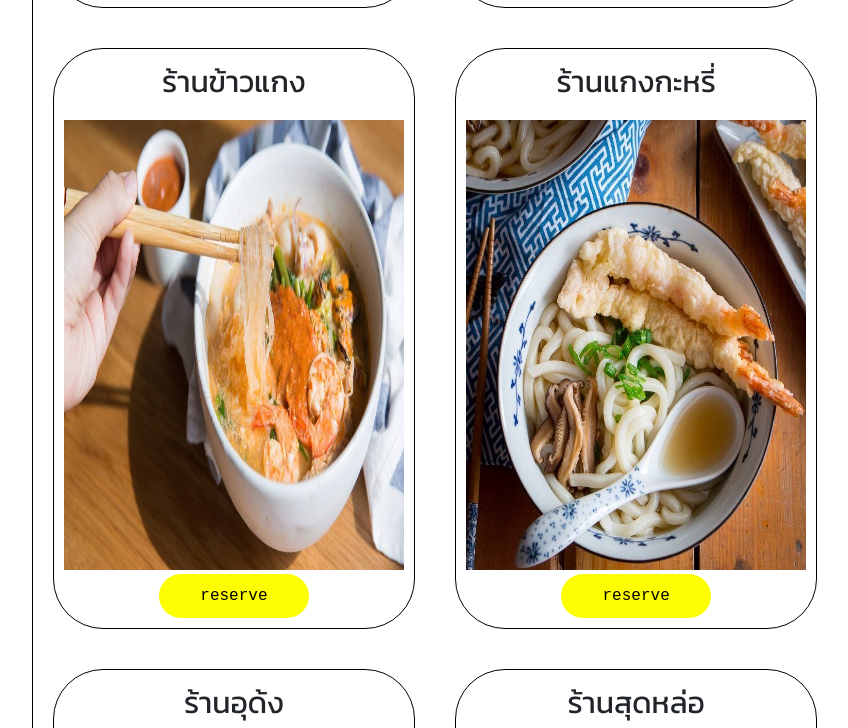
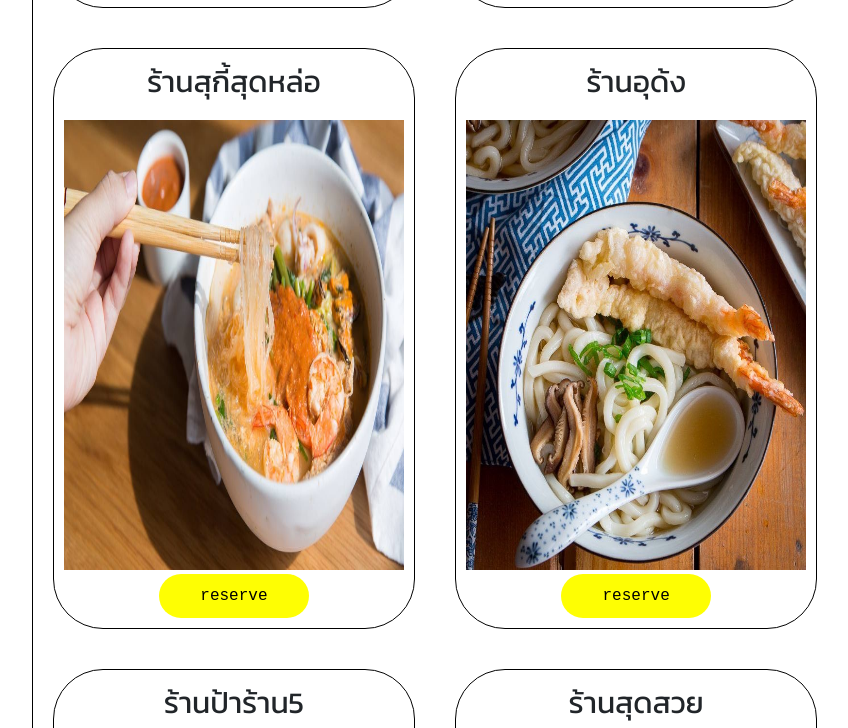
Before and after one commit to modfa1/queue, a website: page frontend/src/home.html in a window 1280 px wide. Shown: the part 717-1445 px from the top of the page, without its empty margins (216-1064 px from the left). Drawn offline with nearby package versions, Linux system fonts and the light colour scheme; no server answers; a web font is replaced by a local one.

Commit message:
fix name shop

```diff
--- a/frontend/src/home.html
+++ b/frontend/src/home.html
@@ -61,7 +61,7 @@
                         <form action="http://127.0.0.1:3000/queuea" method="POST">
                             <input type="hidden" name="id" id="iduser" readonly>
                             <input type="text" name="shopa" id="shopa" value="a" hidden>
-                            <p>ร้านสุดสวย</p>
+                            <p>ร้านแกงกะหรี่</p>
                             <img src="../assets/1.jpg" alt="shopA" class="img-food">
                             <button type="submit"class="btn btn-primary bk" onclick="booking()">reserve</button>
                         </form>
@@ -70,7 +70,7 @@
                         <form action="http://127.0.0.1:3000/queueb" method="POST">
                             <input type="hidden" name="id" id="iduser" readonly>
                             <input type="text" name="shopb" id="shopb" value="b" hidden>
-                            <p>ร้านป้าร้าน5</p>
+                            <p>ร้านข้าวแกง</p>
                             <img src="../assets/2.jpg" alt="shopB" class="img-food">
                             <button type="submit"class="btn btn-primary bk">reserve</button>
                         </form>
@@ -81,7 +81,7 @@
                         <form action="http://127.0.0.1:3000/queuec" method="POST">
                             <input type="hidden" name="id" id="iduser" readonly>
                             <input type="text" name="shopc" id="shopc" value="c" hidden>
-                            <p>ร้านข้าวแกง</p>
+                            <p>ร้านสุกี้สุดหล่อ</p>
                             <img src="../assets/3.jpg" alt="shopC" class="img-food">
                             <button type="submit"class="btn btn-primary bk">reserve</button>
                         </form>
@@ -90,7 +90,7 @@
                         <form action="http://127.0.0.1:3000/queued" method="POST">
                             <input type="hidden" name="id" id="iduser" readonly>
                             <input type="text" name="shopd" id="shopd" value="d" hidden>
-                            <p>ร้านแกงกะหรี่</p>
+                            <p>ร้านอุด้ง</p>
                             <img src="../assets/4.jpg" alt="shopD" class="img-food">
                             <button type="submit"class="btn btn-primary bk">reserve</button>
                         </form>
@@ -101,7 +101,7 @@
                         <form action="http://127.0.0.1:3000/queuee" method="POST">
                             <input type="hidden" name="id" id="iduser" readonly>
                             <input type="text" name="shope" id="shope" value="e" hidden>
-                            <p>ร้านอุด้ง</p>
+                            <p>ร้านป้าร้าน5</p>
                             <img src="../assets/5.jpg" alt="shopE" class="img-food">
                             <button type="submit"class="btn btn-primary bk">reserve</button>
                         </form>
@@ -110,7 +110,7 @@
                         <form action="http://127.0.0.1:3000/queuef" method="POST">
                             <input type="hidden" name="id" id="iduser" readonly>
                             <input type="text" name="shopf" id="shopf" value="f" hidden>
-                            <p>ร้านสุดหล่อ</p>
+                            <p>ร้านสุดสวย</p>
                             <img src="../assets/6.jpg" alt="shopF" class="img-food">
                             <button type="submit" class="btn btn-primary bk">reserve</button>
                         </form>
```
